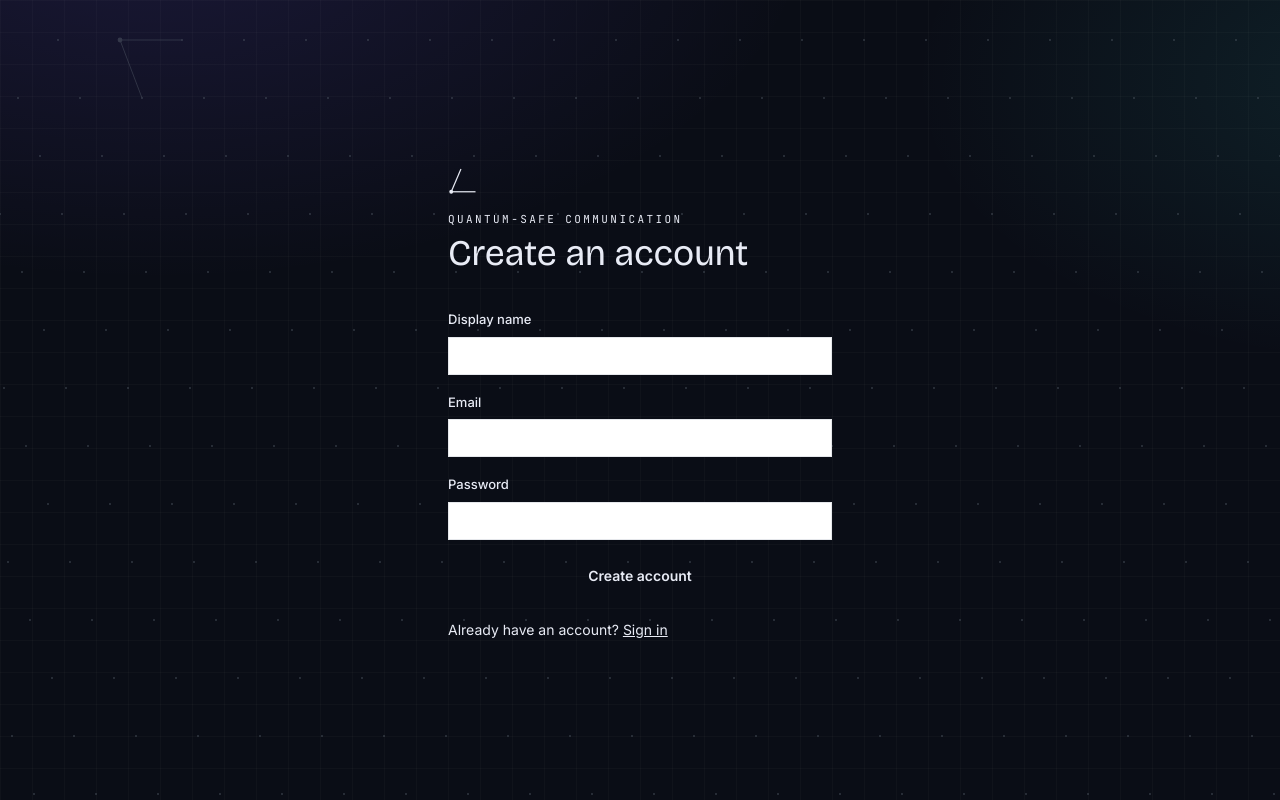
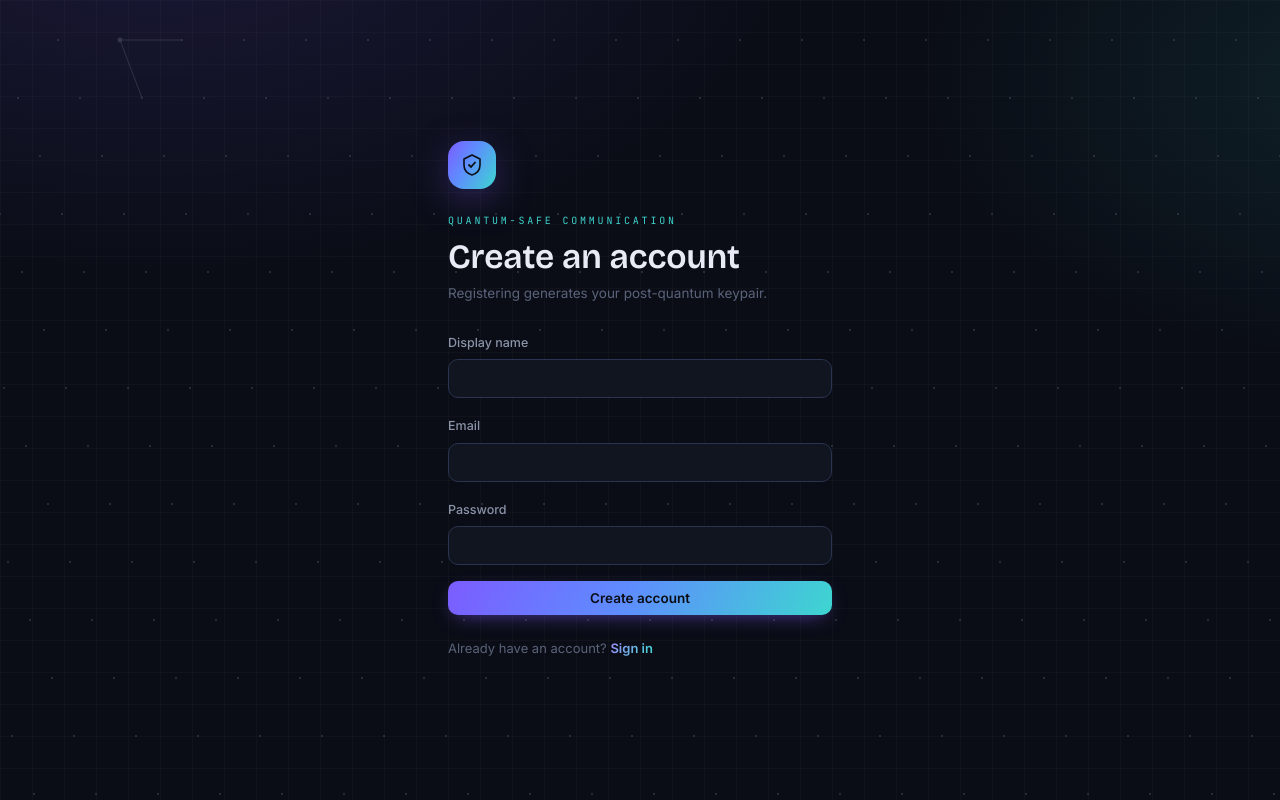
Before and after one commit to Minato2435/Cipher-Seal, a React (Vite) app in the folder web/: page /register in a window 1280 px wide. Built offline with nearby package versions, Linux system fonts and the light colour scheme.

Commit message:
design(web): restyle auth pages + guards to Aurora theme

```diff
--- a/web/src/components/AuthShell.tsx
+++ b/web/src/components/AuthShell.tsx
@@ -1,30 +1,39 @@
 import type { ReactNode } from "react";
 
-/** Shared frame for the sign-in / register screens. */
 export function AuthShell({
   title,
+  subtitle,
   children,
   footer,
 }: {
   title: string;
+  subtitle: string;
   children: ReactNode;
   footer: ReactNode;
 }) {
   return (
-    <main className="lattice-ground grid min-h-screen place-items-center px-6 py-16">
+    <main className="grid min-h-screen place-items-center px-6 py-16">
       <div className="w-full max-w-sm">
-        {/* the two lattice basis vectors, as a maker's mark */}
-        <svg width="34" height="34" viewBox="-4 -4 42 42" aria-hidden="true" className="text-ink">
-          <line x1="0" y1="34" x2="30" y2="34" stroke="currentColor" strokeWidth="1.5" />
-          <line x1="0" y1="34" x2="12" y2="6" stroke="currentColor" strokeWidth="1.5" />
-          <circle cx="0" cy="34" r="2.4" fill="currentColor" />
-        </svg>
-        <p className="mt-4 font-mono text-[11px] uppercase tracking-[0.22em] text-ink-soft">
+        <div className="mb-6 grid h-12 w-12 place-items-center rounded-2xl grad-quantum shadow-[0_10px_40px_-8px_rgba(124,92,255,.6)]">
+          <svg width="24" height="24" viewBox="0 0 24 24" fill="none" aria-hidden="true">
+            <path
+              d="M12 2 4 6v6c0 5 3.4 8.5 8 10 4.6-1.5 8-5 8-10V6l-8-4Z"
+              stroke="#0A0D16"
+              strokeWidth="1.6"
+              strokeLinejoin="round"
+            />
+            <path d="m9 12 2 2 4-4.5" stroke="#0A0D16" strokeWidth="1.8" strokeLinecap="round" />
+          </svg>
+        </div>
+        <p className="font-mono text-[10px] uppercase tracking-[0.28em] text-cyan">
           quantum-safe communication
         </p>
-        <h1 className="mt-1 font-display text-4xl leading-tight text-ink">{title}</h1>
-        <div className="mt-8">{children}</div>
-        <p className="mt-6 text-sm text-ink-soft">{footer}</p>
+        <h1 className="mt-2 font-display text-[34px] font-semibold leading-tight text-text">
+          {title}
+        </h1>
+        <p className="mt-1 text-[13.5px] text-faint">{subtitle}</p>
+        <div className="mt-7">{children}</div>
+        <p className="mt-6 text-[13px] text-faint">{footer}</p>
       </div>
     </main>
   );
@@ -36,11 +45,8 @@ export function Field({
 }: { label: string } & React.InputHTMLAttributes<HTMLInputElement>) {
   return (
     <label className="block">
-      <span className="text-[13px] font-medium text-ink">{label}</span>
-      <input
-        {...props}
-        className="mt-1.5 w-full border border-ink-soft/50 bg-white px-3 py-2 font-mono text-sm text-ink outline-none placeholder:text-ink-soft/60 focus:border-ink"
-      />
+      <span className="text-[12.5px] font-medium text-muted">{label}</span>
+      <input {...props} className="input mt-1.5" />
     </label>
   );
 }
--- a/web/src/components/RequireAuth.tsx
+++ b/web/src/components/RequireAuth.tsx
@@ -4,8 +4,8 @@ import { useAuthUser } from "../lib/useAuthUser";
 
 function Checking() {
   return (
-    <main className="lattice-ground grid min-h-screen place-items-center">
-      <p className="font-mono text-sm text-ink-soft">checking session…</p>
+    <main className="grid min-h-screen place-items-center">
+      <p className="font-mono text-sm text-faint">checking session…</p>
     </main>
   );
 }
@@ -23,14 +23,14 @@ export function RequireAdmin({ children }: { children: ReactNode }) {
   if (!user) return <Navigate to="/login" replace />;
   if (claims.role !== "admin") {
     return (
-      <main className="lattice-ground grid min-h-screen place-items-center px-6 text-center">
+      <main className="grid min-h-screen place-items-center px-6 text-center">
         <div>
-          <h1 className="font-display text-3xl text-ink">Admins only</h1>
-          <p className="mt-2 text-sm text-ink-soft">
+          <h1 className="font-display text-3xl font-semibold text-text">Admins only</h1>
+          <p className="mt-2 text-sm text-faint">
             The security monitor is limited to administrator accounts.
           </p>
-          <Link to="/" className="mt-4 inline-block font-mono text-sm underline">
-            Back to chat
+          <Link to="/" className="mt-4 inline-block font-mono text-sm text-quantum">
+            ← back to chat
           </Link>
         </div>
       </main>
--- a/web/src/pages/Login.tsx
+++ b/web/src/pages/Login.tsx
@@ -30,10 +30,11 @@ export function Login() {
   return (
     <AuthShell
       title="Sign in"
+      subtitle="Your keys are unlocked on this device."
       footer={
         <>
           New here?{" "}
-          <Link to="/register" className="text-ink underline">
+          <Link to="/register" className="text-quantum font-semibold">
             Create an account
           </Link>
         </>
@@ -56,12 +57,8 @@ export function Login() {
           onChange={(e) => setPassword(e.target.value)}
           autoComplete="current-password"
         />
-        {error && <p className="text-sm text-high">{error}</p>}
-        <button
-          type="submit"
-          disabled={busy}
-          className="w-full bg-ink px-4 py-2.5 font-sans text-sm font-semibold text-paper disabled:opacity-50"
-        >
+        {error && <p className="text-[13px] text-risk-high">{error}</p>}
+        <button type="submit" disabled={busy} className="btn btn-primary w-full">
           {busy ? "Signing in…" : "Sign in"}
         </button>
       </form>
--- a/web/src/pages/Register.tsx
+++ b/web/src/pages/Register.tsx
@@ -38,10 +38,11 @@ export function Register() {
   return (
     <AuthShell
       title="Create an account"
+      subtitle="Registering generates your post-quantum keypair."
       footer={
         <>
           Already have an account?{" "}
-          <Link to="/login" className="text-ink underline">
+          <Link to="/login" className="text-quantum font-semibold">
             Sign in
           </Link>
         </>
@@ -65,13 +66,9 @@ export function Register() {
           onChange={(e) => setPassword(e.target.value)}
           autoComplete="new-password"
         />
-        {error && <p className="text-sm text-high">{error}</p>}
-        <button
-          type="submit"
-          disabled={busy}
-          className="w-full bg-ink px-4 py-2.5 font-sans text-sm font-semibold text-paper disabled:opacity-50"
-        >
-          {busy ? "Setting up your keys…" : "Create account"}
+        {error && <p className="text-[13px] text-risk-high">{error}</p>}
+        <button type="submit" disabled={busy} className="btn btn-primary w-full">
+          {busy ? "Generating your keypair…" : "Create account"}
         </button>
       </form>
     </AuthShell>
```
